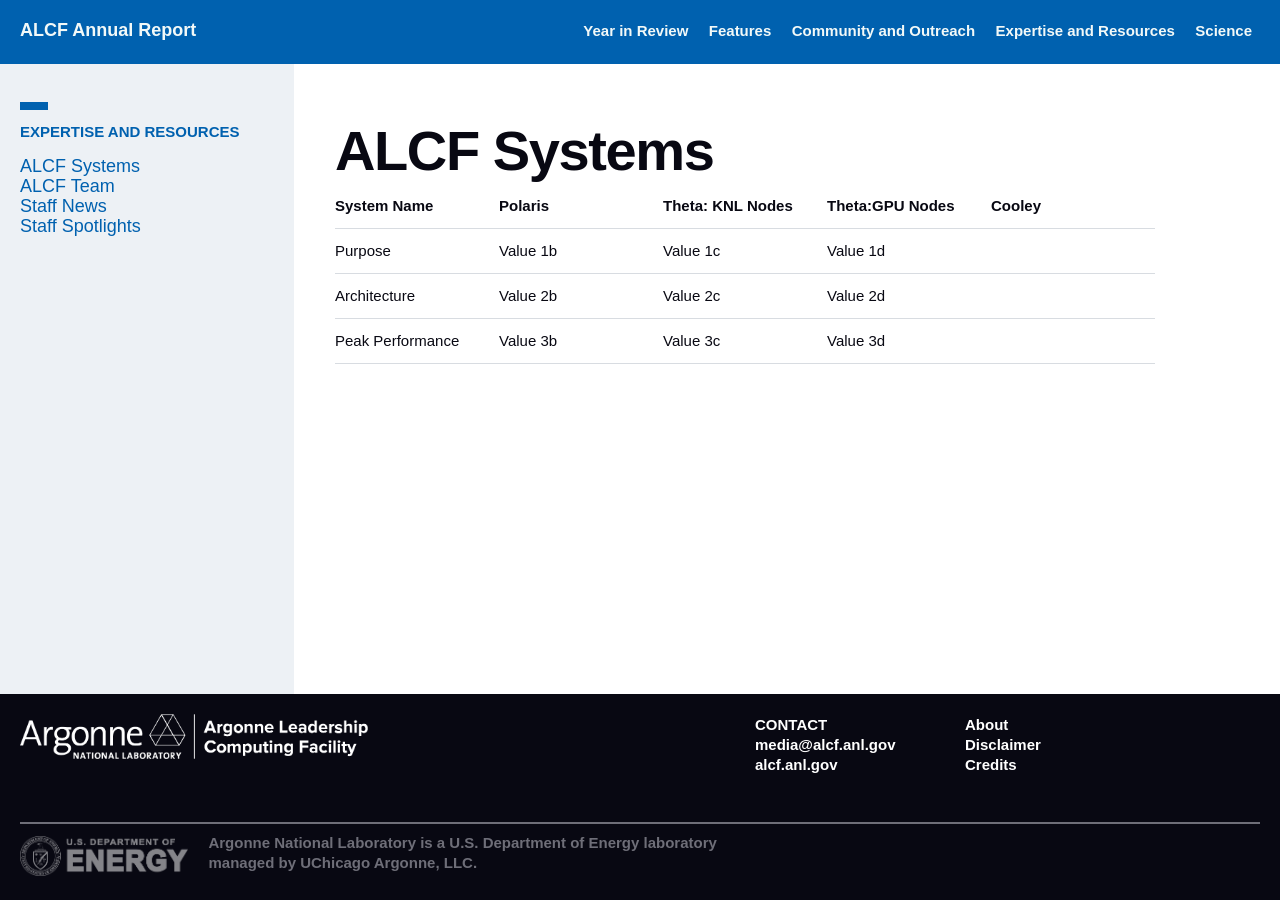
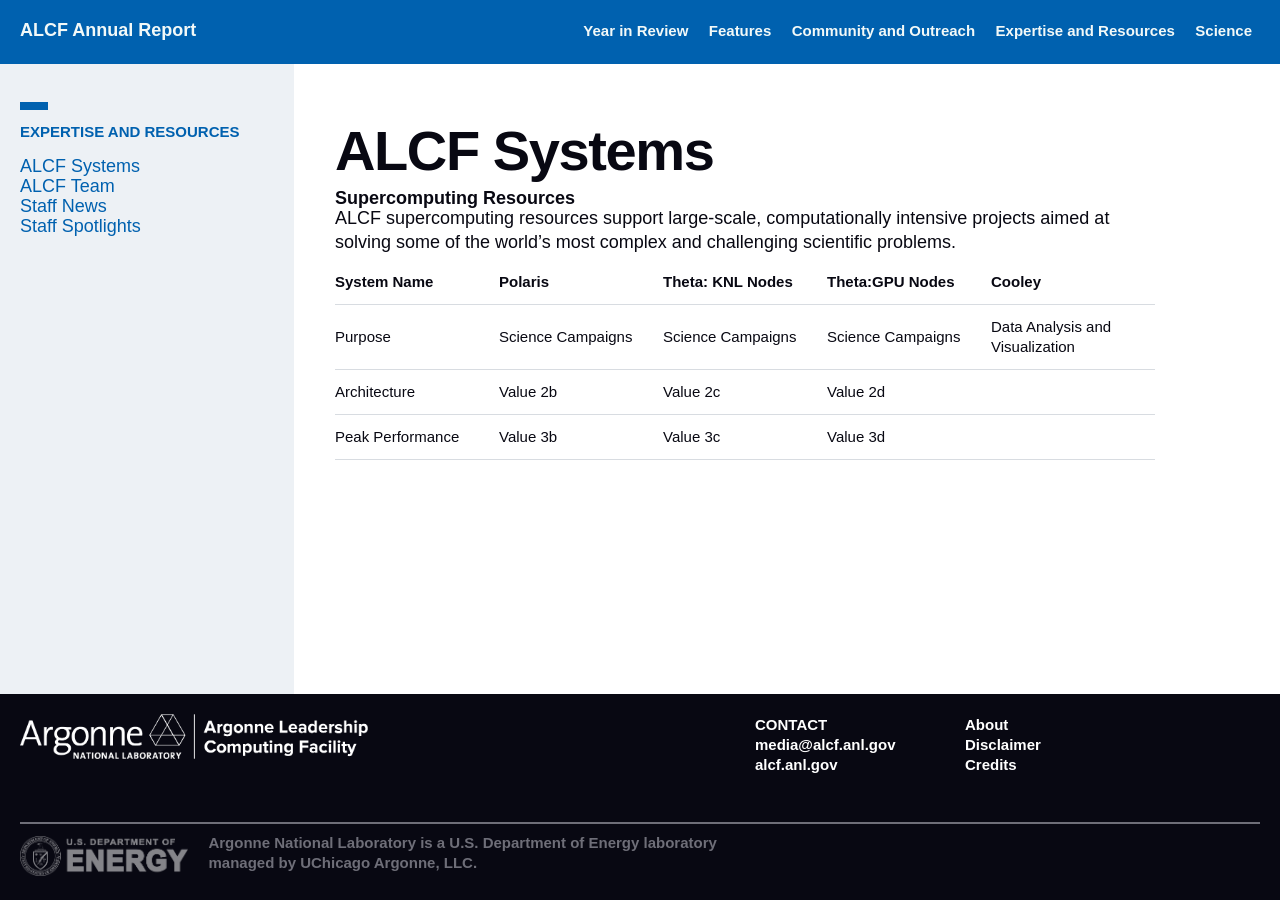
Before and after one commit to sbx-bnagle/ALCF-AR2022, a Jekyll site: the page built from 04_expertise-and-resources/systems.md, in a window 1280 px wide. Built offline with Jekyll 4.4.1, drawn with Linux system fonts in a browser that asks for light colours; some web fonts are replaced.

Commit message:
Update systems.md

```diff
--- a/04_expertise-and-resources/systems.md
+++ b/04_expertise-and-resources/systems.md
@@ -6,10 +6,13 @@
 theme: white
 permalink: /expertise-and-resources/systems/
 ---
+## Supercomputing Resources
 
+ALCF supercomputing resources support large-scale, computationally intensive projects aimed
+at solving some of the world's most complex and challenging scientific problems.
 
 | System Name     | Polaris       | Theta: KNL Nodes   | Theta:GPU Nodes   | Cooley   |
 | :---------- | :---------- | :-------------- | :-------------- | :-------------- |
-| Purpose    | Value 1b    | Value 1c        | Value 1d        |
+| Purpose    | Science Campaigns    | Science Campaigns       | Science Campaigns       |  Data Analysis and Visualization
 | Architecture    | Value 2b    | Value 2c        | Value 2d        |
 | Peak Performance    | Value 3b    | Value 3c        | Value 3d        |
```
